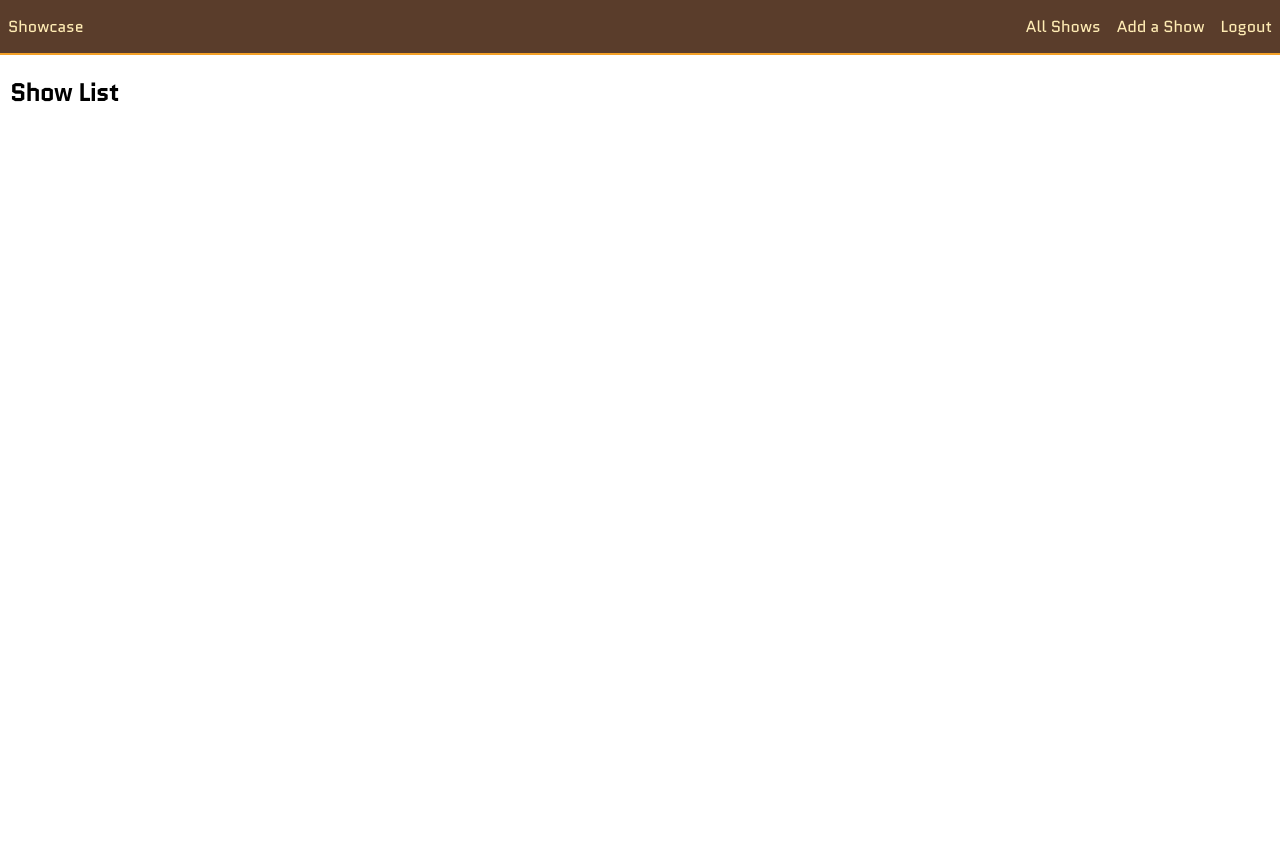
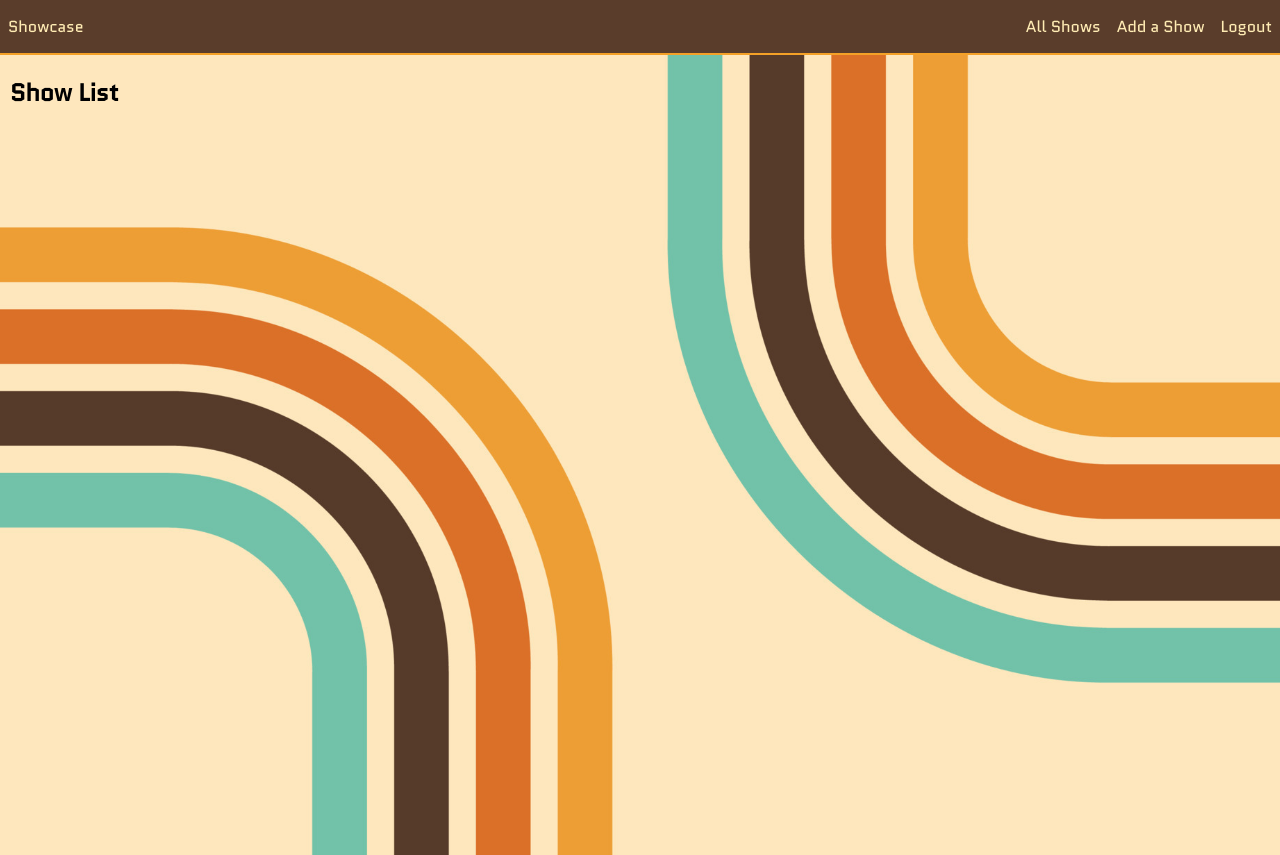
Before and after one commit to andrea1234321/showcase, a Django app: page /shows/ in a window 1280 px wide. Before the commit the page ends 102 px from the top, so only its background shows below. Run offline with Django 4.2, Linux system fonts and the light colour scheme; the visitor is signed in with stand-in values (Sample User, id 1); data that the repository does not hold is empty; some web fonts are replaced.

Commit message:
add background image to lgoin page, ad background image to show list page, style show list containers

```diff
--- a/main_app/static/css/home.css
+++ b/main_app/static/css/home.css
@@ -1,5 +1,7 @@
 main{
-  background-color: rgb(248, 236, 199);
+  background-image: url('../images/retro-background.avif');
+  background-size: cover;
+  background-position: center;
   height: 100vh;
 }
 .login-container{
--- a/main_app/static/css/shows/show-index.css
+++ b/main_app/static/css/shows/show-index.css
@@ -1,3 +1,9 @@
+main{
+  background-image: url('../../images/retro-lines-background.jpeg');
+  background-size: cover;
+  background-position: center;
+  height: 100vh;
+}
 .card-container {
   padding: 0 30px;
   display: flex;
@@ -8,12 +14,14 @@
 .card {
   width: 275px;
   margin: 10px;
-  border: 1px solid black;
+  border: 1px solid  rgb(90,61,43);
+  background-color: rgba(248, 236, 199, 0.9);
 }
 
 .card-content {
   padding: 10px;
   width: 100%;
+  color: rgb(90,61,43);
 }
 
 .usr-img {
--- a/main_app/templates/main_app/show_form.html
+++ b/main_app/templates/main_app/show_form.html
@@ -7,6 +7,7 @@
 
 {% block content %}
 
+<form action="" method="post" class="form-container">
   <div class="page-header">
     {% if show %}
     <h1>Edit Show: {{ show.name }}</h1>
@@ -14,7 +15,6 @@
     <h1>Add a Show</h1>
     {% endif %}
   </div>
-<form action="" method="post" class="form-container">
   {% csrf_token %}
   <table>
     {{ form.as_table }}
```
Also changed, not shown: README.md, main_app/static/images/retro-lines-background.jpeg (added). Lines whose indentation alone changed are shown as unchanged.
